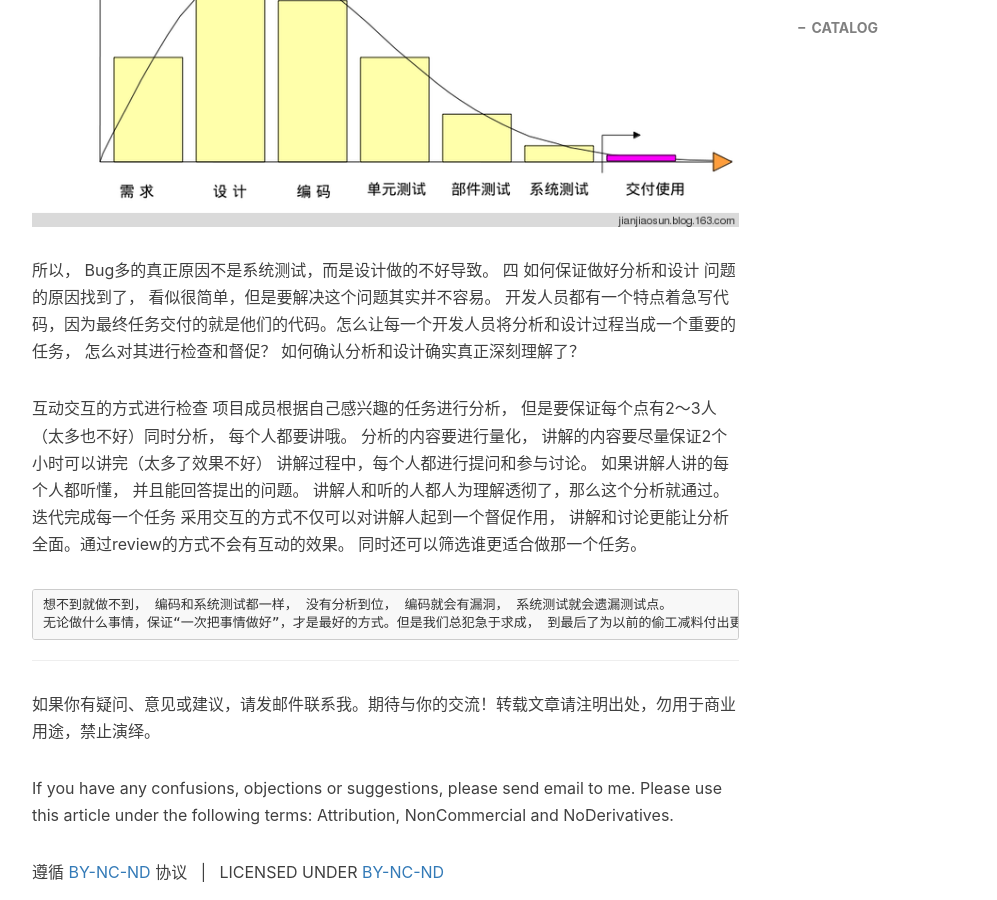
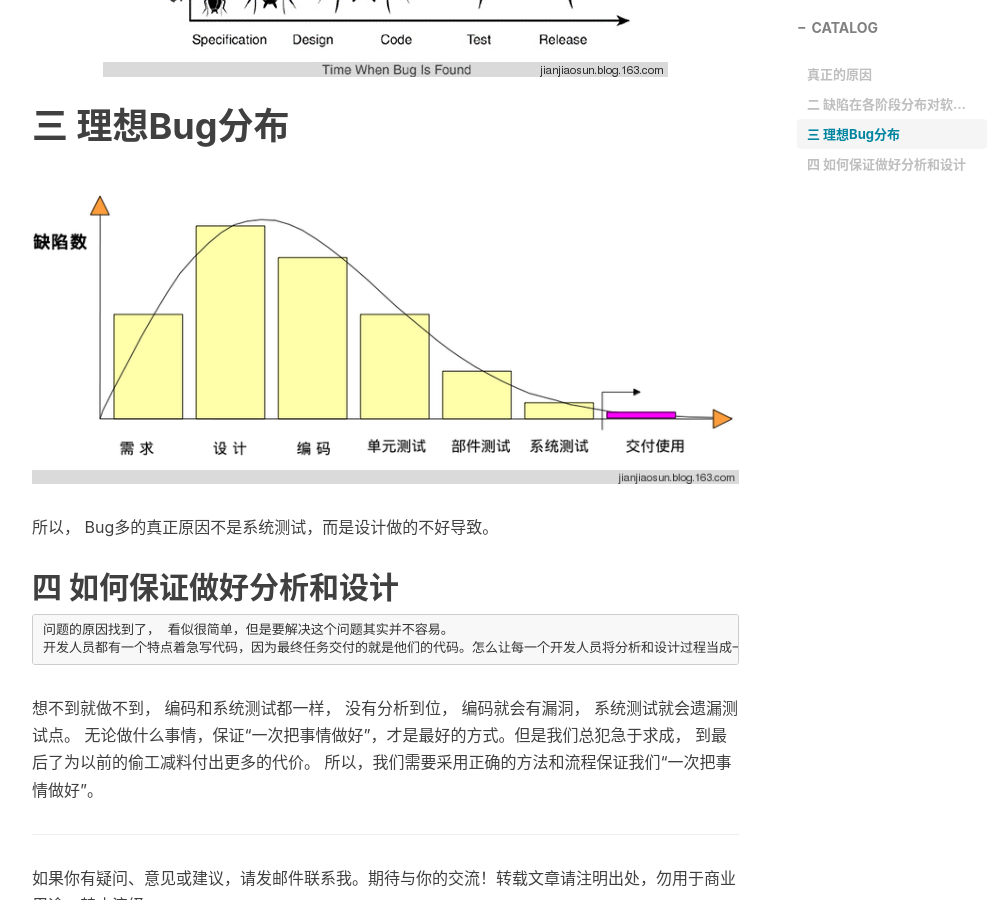
Before and after one commit to xuyumeng/xuyumeng.github.io, a Jekyll site: the page built from _posts/2014-01-19-bug-testing.md, in a window 1280 px wide and 900 px high, scrolled down 2396 px. Shown: the whole window, without its empty margins (233-1230 px from the left). Built offline with Jekyll 4.4.1, drawn with Linux system fonts in a browser that asks for light colours; nearby versions of some CDN libraries; comment, search, counter and statistics services are not loaded; some of the changed text lies outside the part shown.

Commit message:
format adjust

```diff
--- a/_posts/2014-01-19-bug-testing.md
+++ b/_posts/2014-01-19-bug-testing.md
@@ -32,7 +32,7 @@ tags:
 			 为什么系统测试用例写的不全面
 			 因为对实现的内容理解不深刻
 
-二 缺陷在各阶段分布对软件质量的影响
+# 二 缺陷在各阶段分布对软件质量的影响
 2.1 各阶段缺陷分布统计图
 ![Bug management](/img/post/2016-6-18-bug-test/bug-management.png)
 Level 1 ~ level3 表明开发质量越来越好。
@@ -44,14 +44,14 @@ Level 1 ~ level3 表明开发质量越来越好。
 设计->开发->测试->客户阶段修复缺陷的成本是成比例上升的， 大约是1：10：100：1000
 ![Bug management](/img/post/2016-6-18-bug-test/bug-money.jpg)
 
-三 理想Bug分布
+# 三 理想Bug分布
 ![Bug management](/img/post/2016-6-18-bug-test/bug-distribution.png)
 
 所以， Bug多的真正原因不是系统测试，而是设计做的不好导致。
-四 如何保证做好分析和设计
+
+## 四 如何保证做好分析和设计
     问题的原因找到了， 看似很简单，但是要解决这个问题其实并不容易。
     开发人员都有一个特点着急写代码，因为最终任务交付的就是他们的代码。怎么让每一个开发人员将分析和设计过程当成一个重要的任务， 怎么对其进行检查和督促？ 如何确认分析和设计确实真正深刻理解了？
-
 互动交互的方式进行检查
 项目成员根据自己感兴趣的任务进行分析， 但是要保证每个点有2～3人（太多也不好）同时分析， 每个人都要讲哦。
 分析的内容要进行量化， 讲解的内容要尽量保证2个小时可以讲完（太多了效果不好）
@@ -60,5 +60,5 @@ Level 1 ~ level3 表明开发质量越来越好。
 迭代完成每一个任务
 采用交互的方式不仅可以对讲解人起到一个督促作用， 讲解和讨论更能让分析全面。通过review的方式不会有互动的效果。 同时还可以筛选谁更适合做那一个任务。
 
-    想不到就做不到， 编码和系统测试都一样， 没有分析到位， 编码就会有漏洞， 系统测试就会遗漏测试点。
-    无论做什么事情，保证“一次把事情做好”，才是最好的方式。但是我们总犯急于求成， 到最后了为以前的偷工减料付出更多的代价。 所以，我们需要采用正确的方法和流程保证我们“一次把事情做好”。
+  想不到就做不到， 编码和系统测试都一样， 没有分析到位， 编码就会有漏洞， 系统测试就会遗漏测试点。
+  无论做什么事情，保证“一次把事情做好”，才是最好的方式。但是我们总犯急于求成， 到最后了为以前的偷工减料付出更多的代价。 所以，我们需要采用正确的方法和流程保证我们“一次把事情做好”。
```
Also changed, not shown: other parts of _posts/2014-01-19-bug-testing.md (+1 -1 lines).
